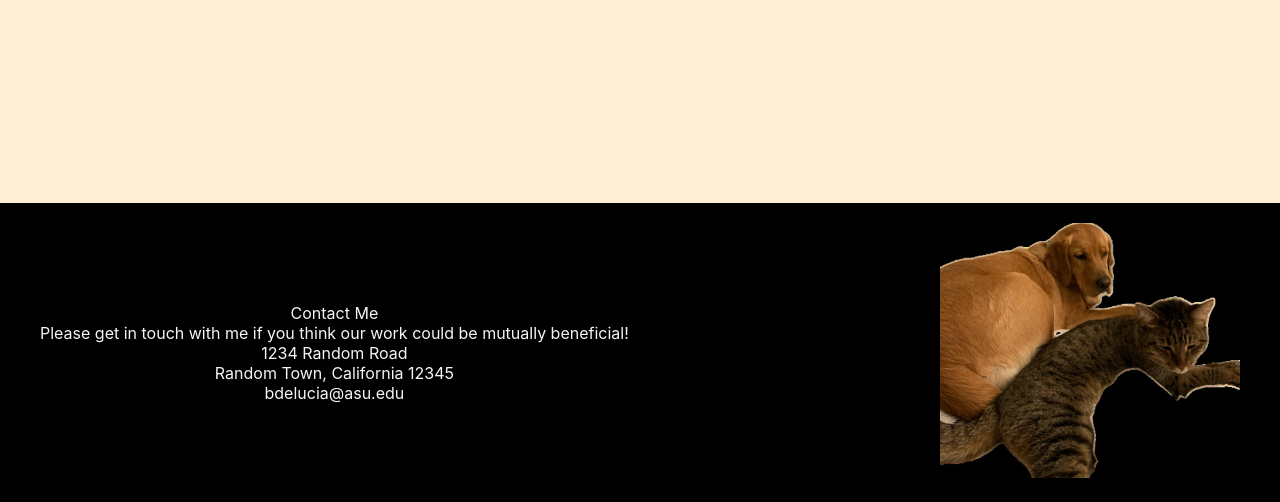
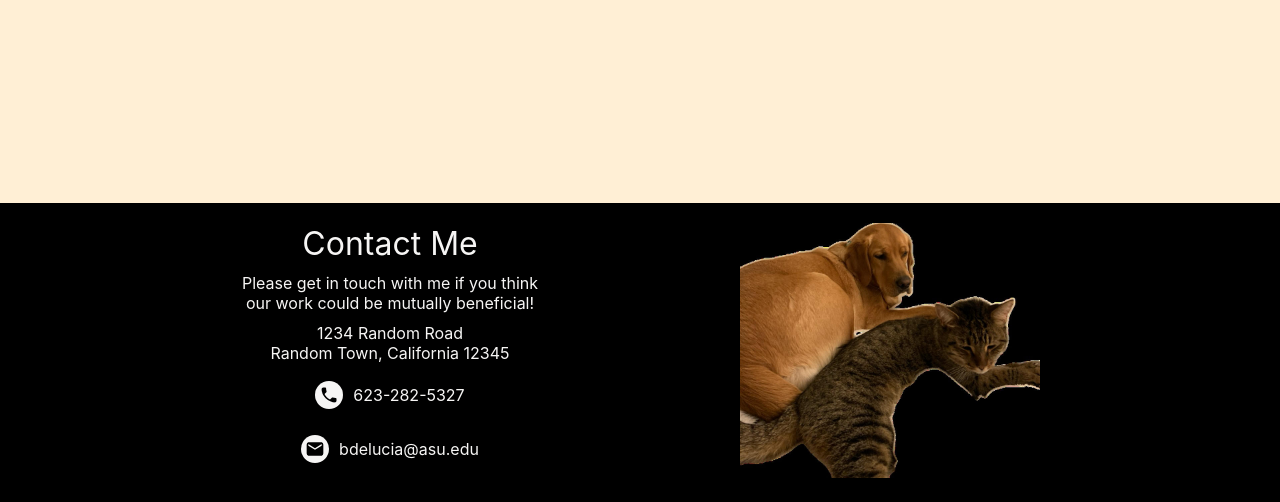
Before and after one commit to bdelucia/odin-homepage, a website built with webpack: page src/index.html in a window 1280 px wide. Shown: the part 1844-2346 px from the top of the page. Built offline with nearby package versions, Linux system fonts and the light colour scheme.

Commit message:
feat: footer completed for desktop mode

```diff
--- a/src/index.html
+++ b/src/index.html
@@ -72,7 +72,7 @@
           <div id="city-state-zip">Random Town, California 12345</div>
         </div>
         <div class="phone-container">
-          <span id="phone-number"></span>
+          <span id="phone-number">623-282-5327</span>
         </div>
         <div class="email-container">
           <span id="email">bdelucia@asu.edu</span>
--- a/src/index.js
+++ b/src/index.js
@@ -9,6 +9,8 @@ import admindashboardPNG from './assets/admindashboard.PNG';
 import calculatorPNG from './assets/calculator.PNG';
 import landingpagePNG from './assets/landing-page.PNG';
 import petsJPG from './assets/pets.jpg';
+import phoneSVG from './assets/phone.svg';
+import emailSVG from './assets/email.svg';
 import createProject from './scripts/projects.js'
 import './style.css';
 
@@ -108,3 +110,20 @@ petsImgElement.alt = 'Image of our pets Poppy and Biscuit';
 petsImgElement.id = 'footer-img';
 const footerImgElement = document.getElementById('footer-img');
 footerImgElement.appendChild(petsImgElement);
+
+const phoneImgElement = document.createElement('img');
+const emailImgElement = document.createElement('img');
+const linkedInImgElement = document.createElement('img');
+const footerGHImgElement = document.createElement('img');
+const phoneContainer = document.querySelector('.phone-container');
+const emailContainer = document.querySelector('.email-container');
+phoneImgElement.src = phoneSVG;
+emailImgElement.src = emailSVG;
+linkedInImgElement.src = LinkedInSVG;
+footerGHImgElement.src = GitHubSVG;
+phoneImgElement.id = 'phone-icon';
+emailImgElement.id = 'email-icon';
+footerGHImgElement.id = 'footer-gh-icon';
+
+phoneContainer.prepend(phoneImgElement);
+emailContainer.prepend(emailImgElement);
--- a/src/style.css
+++ b/src/style.css
@@ -142,7 +142,7 @@ body {
   margin-top: auto;
 
   display: flex;
-  justify-content: space-between;
+  justify-content: space-evenly;
   align-items: center;
 }
 
@@ -153,7 +153,36 @@ body {
 
 .left-footer {
   margin-left: 40px;
+  display: flex;
+  flex-direction: column;
+  gap: 10px;
 }
+
+#contact-me {
+  font-weight: 400;
+  font-size: 2rem;
+}
+
+#get-in-touch {
+  max-width: 300px;
+}
+
+#phone-icon, #email-icon {
+  background-color: #f6f5f4;
+  color: #363534;
+  width: 20px;
+  border-radius: 20px;
+  padding: 4px;
+}
+.phone-container, .email-container {
+  display: flex;
+  justify-content: center;
+  align-items: center;
+  gap: 10px;
+  padding: 8px;
+}
+
+
 
 @media (max-width: 1635px) {
   .projects-container {
```
Also changed, not shown: src/assets/email.svg (added), src/assets/phone.svg (added).
